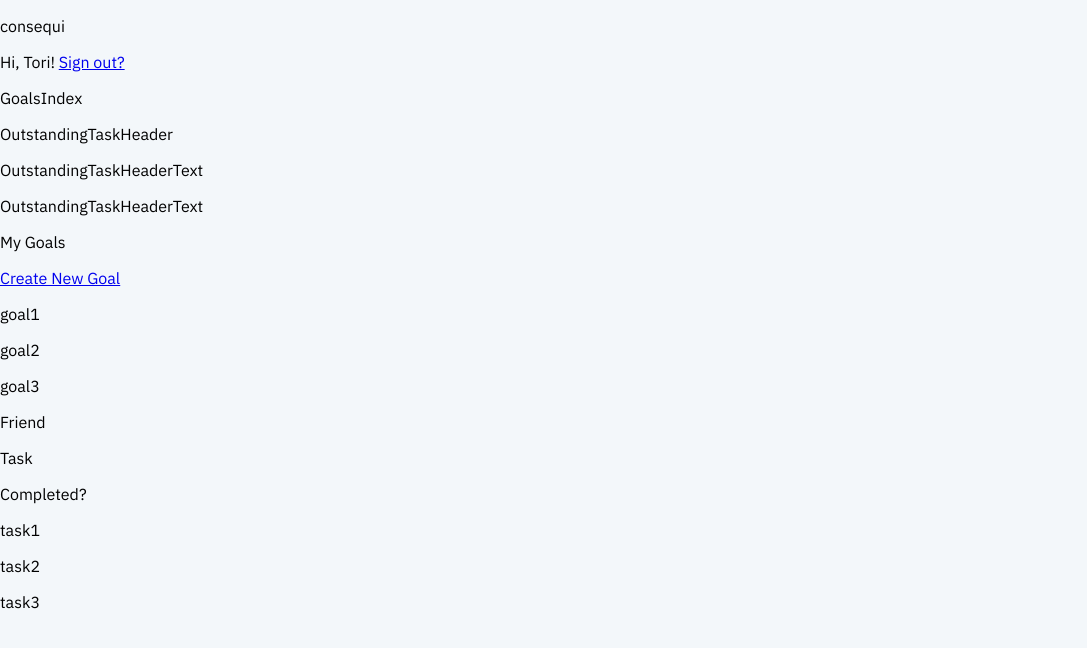
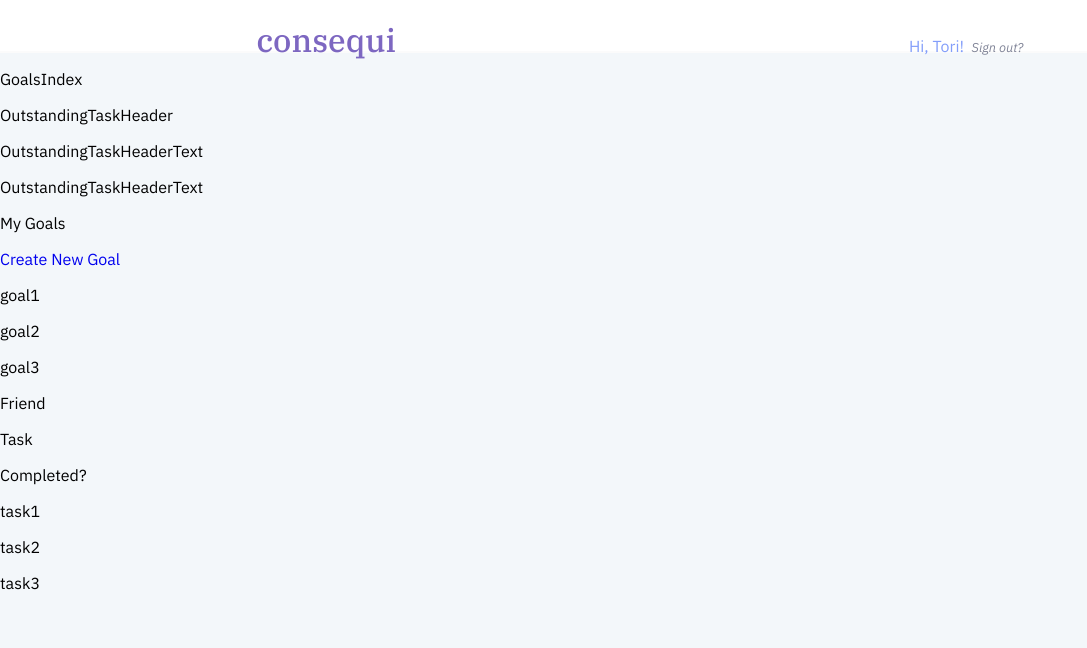
Before and after one commit to betsybaileyy/consequi, a React (Create React App) app in the folder client/: page / in a window 1280 px wide. Shown: the top 648 px of the page, without its empty margins (0-1087 px from the left). Built offline with nearby package versions, Linux system fonts and the light colour scheme.

Commit message:
navbar styling complete

```diff
--- a/client/src/Components/Navbar/Navbar.jsx
+++ b/client/src/Components/Navbar/Navbar.jsx
@@ -1,12 +1,22 @@
 import React, { Component } from 'react'
 import { BrowserRouter as Route, Link } from 'react-router-dom'
+
+import './navbar.css'
 
 export default class Navbar extends Component {
   render() {
     return (
-      <div>
-        <p>consequi</p>
-        <p>Hi, {this.props.user}! <Link to="/signout"><span id="sign-out">Sign out?</span></Link></p>
+      <div id="navbar-container">
+        <p id="navbar-container-logo-text">consequi</p>
+
+        <p id="navbar-container-account-text">
+          Hi, {this.props.user}!  &nbsp;
+          <Link to="/signout">
+            <span id="navbar-container-sign-out-text">
+            Sign out?
+            </span>
+          </Link>
+        </p>
       </div>
     )
   }
--- a/client/src/Components/Navbar/navbar.css
+++ b/client/src/Components/Navbar/navbar.css
@@ -0,0 +1,33 @@
+#navbar-container {
+  height: 8vh;
+  width: 100vw;
+
+  display: flex;
+  flex-flow: row nowrap;
+  justify-content: space-around;
+  align-items: baseline;
+
+  margin-top: -1.6vh;
+
+  background-color: var(--card-color);
+  border-bottom: 2px solid var(--card-border-color);
+}
+
+#navbar-container-logo-text {
+  font-size: 2em;
+  font-family: "IBM Plex Serif";
+  font-weight: 500;
+  color: var(--purple-color);
+}
+
+#navbar-container-account-text {
+  font-size: 1em;
+  color: var(--light-purple-color);
+}
+
+#navbar-container-sign-out-text {
+  color: var(--light-grey);
+  font-size: .8em;
+  font-style: italic;
+  font-weight: 400;
+}
--- a/client/src/index.css
+++ b/client/src/index.css
@@ -1,16 +1,32 @@
-@import url('https://fonts.googleapis.com/css?family=IBM+Plex+Sans|IBM+Plex+Serif');
+@import url('https://fonts.googleapis.com/css?family=IBM+Plex+Sans:400,400i|IBM+Plex+Serif:400,500');
+
 
 body {
-  margin: 0;
-  padding: 0;
+  margin: 0 !important;
+  padding: 0 !important;
   font-family: "IBM Plex Sans", "IBM Plex Serif", -apple-system, BlinkMacSystemFont, "Segoe UI", "Roboto", "Oxygen",
     "Ubuntu", "Cantarell", "Fira Sans", "Droid Sans", "Helvetica Neue", sans-serif;
   -webkit-font-smoothing: antialiased;
   -moz-osx-font-smoothing: grayscale;
+  font-size: 16px;
 
   background-color: #f3f7fa;
+}
+
+a {
+  text-decoration: none !important;
 }
 
 code {
   font-family: source-code-pro, Menlo, Monaco, Consolas, "Courier New", monospace;
 }
+
+:root {
+  --card-color: #fff;
+  --card-border-color: #fbfbfb;
+
+  --purple-color: #7D67C1;
+  --light-purple-color: #839EFA;
+
+  --light-grey: #818598;
+}
--- a/package.json
+++ b/package.json
@@ -24,6 +24,11 @@
   "devDependencies": {
     "chai": "^4.2.0",
     "chai-http": "^4.2.1",
+    "eslint": "^5.15.3",
+    "eslint-config-airbnb": "^17.1.0",
+    "eslint-plugin-import": "^2.16.0",
+    "eslint-plugin-jsx-a11y": "^6.2.1",
+    "eslint-plugin-react": "^7.12.4",
     "mocha": "^5.2.0"
   }
 }
```
Also changed, not shown: client/package.json (+8 -1 lines), 2 other files (tests, documents, lock files or other folders).
